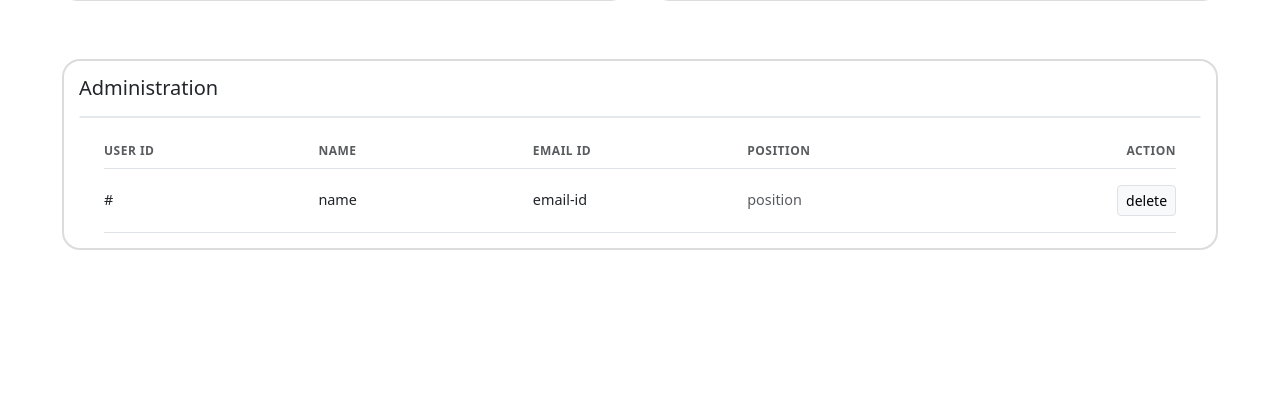
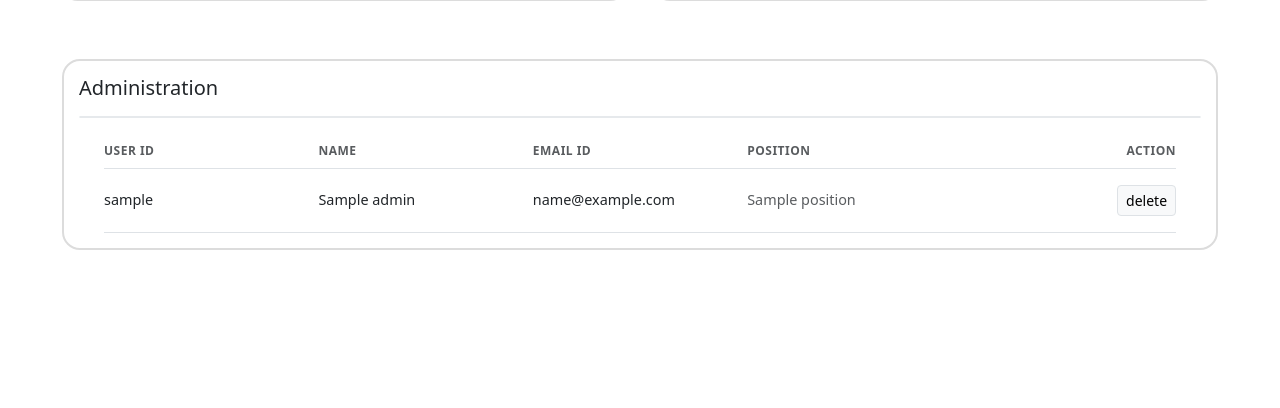
Before and after one commit to edwincgeorge/cipherdrop, a Flask app: template templates/admin.html in a window 1280 px wide. Shown: the part 889-1297 px from the top of the page. Run offline with Flask 3, Linux system fonts and the light colour scheme; the template is opened without the code that fills it: most values are stand-ins (such as "Sample title", 1, 10 or a date in 2020); parts of the project's set-up code (start-up, migrations or seed data) failed here and were passed over; some libraries are stand-ins or nearby versions.

Commit message:
Update admin.html

```diff
--- a/templates/admin.html
+++ b/templates/admin.html
@@ -250,15 +250,17 @@
                         <div class="col">POSITION</div>
                         <div class="col text-end">ACTION</div>
                     </div>
+                    {% for admin in admins %}
                     <div class="row g-0 py-3 border-bottom align-items-center" style="font-size: 0.9rem;">
-                        <div class="col">#</div>
-                        <div class="col">name</div>
-                        <div class="col">email-id</div>
-                        <div class="col text-muted">position</div>
+                        <div class="col">{{admin.username}}</div>
+                        <div class="col">{{admin.name}}</div>
+                        <div class="col">{{admin.email}}</div>
+                        <div class="col text-muted">{{admin.position}}</div>
                         <div class="col text-end">
                             <button class="btn btn-sm btn-light border">delete</button>
                         </div>
                     </div>
+                    {% endfor %}
                 </div>
             </div>
     </section>
```
